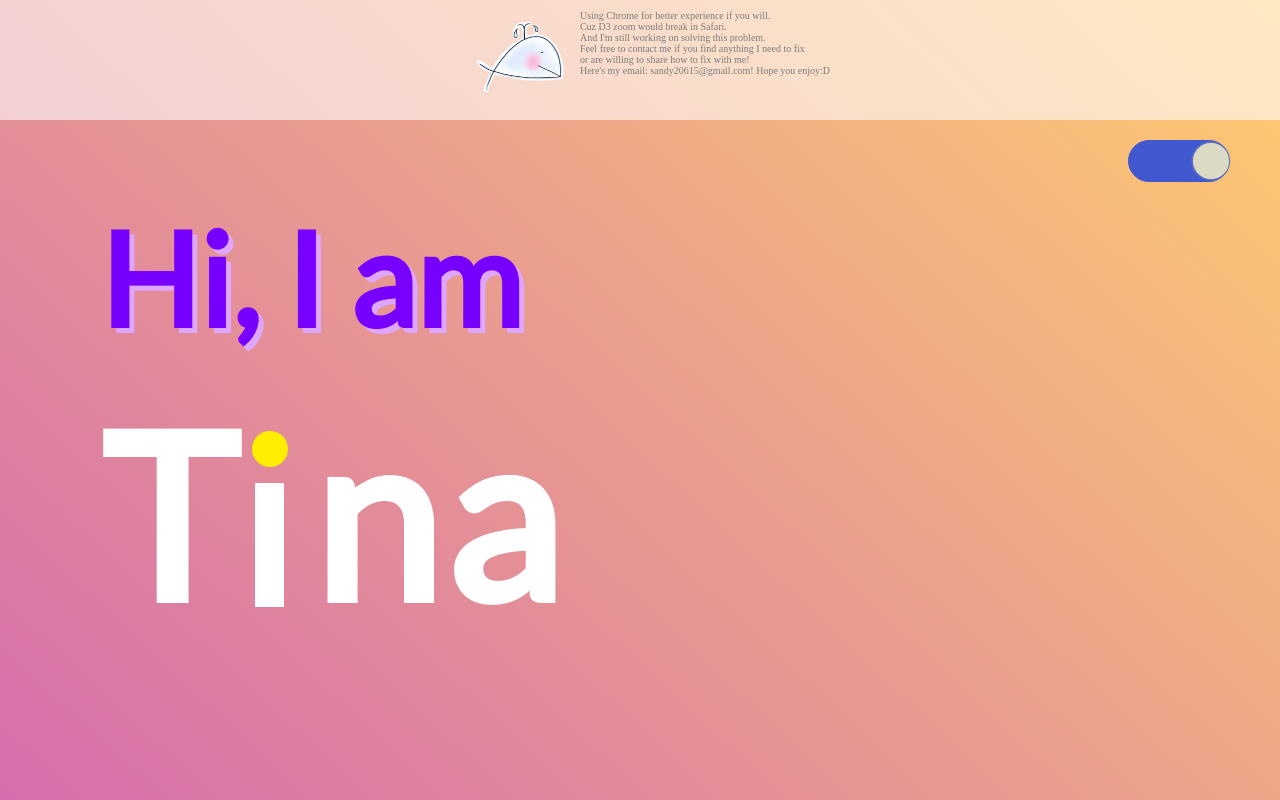
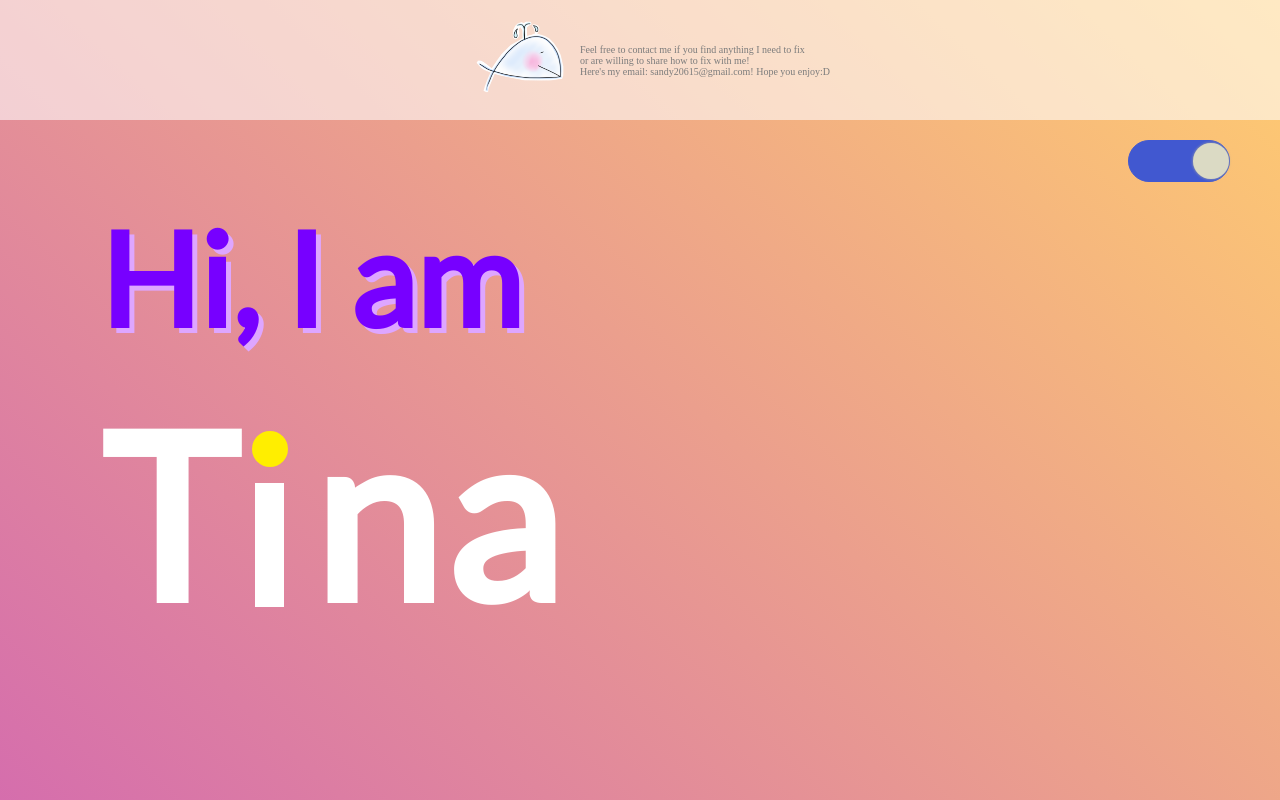
Before and after one commit to TingYuWong/TingYuWong.github.io, a Vue app: page / in a window 1280 px wide. Shown: the top 800 px of the page. Built offline with nearby package versions, Linux system fonts and the light colour scheme; a web font is replaced by a local one.

Commit message:
更新message

```diff
--- a/src/components/Message.vue
+++ b/src/components/Message.vue
@@ -13,9 +13,6 @@ export default {
     data() {
         return {
             msgArr: [
-                "Using Chrome for better experience if you will.",
-                "Cuz D3 zoom would break in Safari.",
-                "And I'm still working on solving this problem.",
                 "Feel free to contact me if you find anything I need to fix",
                 "or are willing to share how to fix with me!",
                 "Here's my email: sandy20615@gmail.com! Hope you enjoy:D",
@@ -32,7 +29,7 @@ export default {
     background-color: rgba(255, 255, 255, 0.582);
     display: flex;
     justify-content: center;
-    /* background-color: rgb(209, 209, 209); */
+    align-items: center;
 }
 
 img {
```
